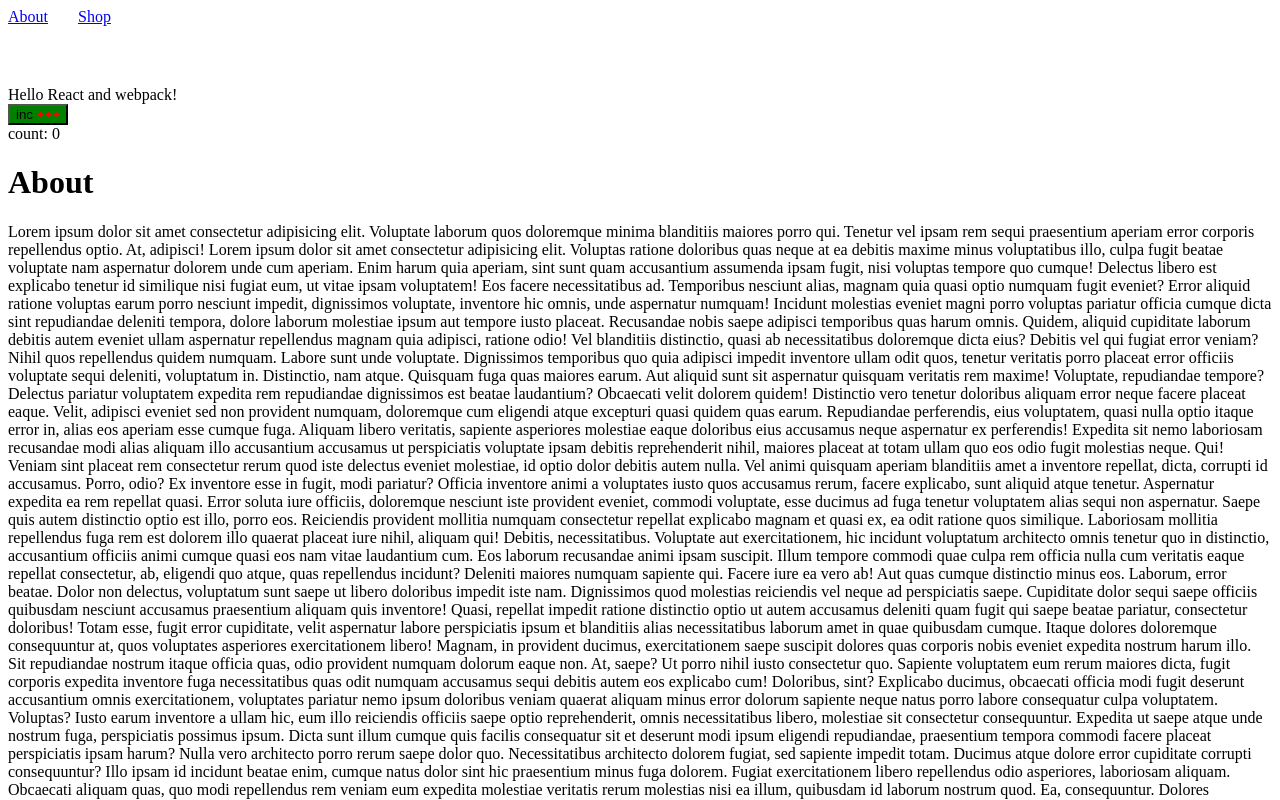
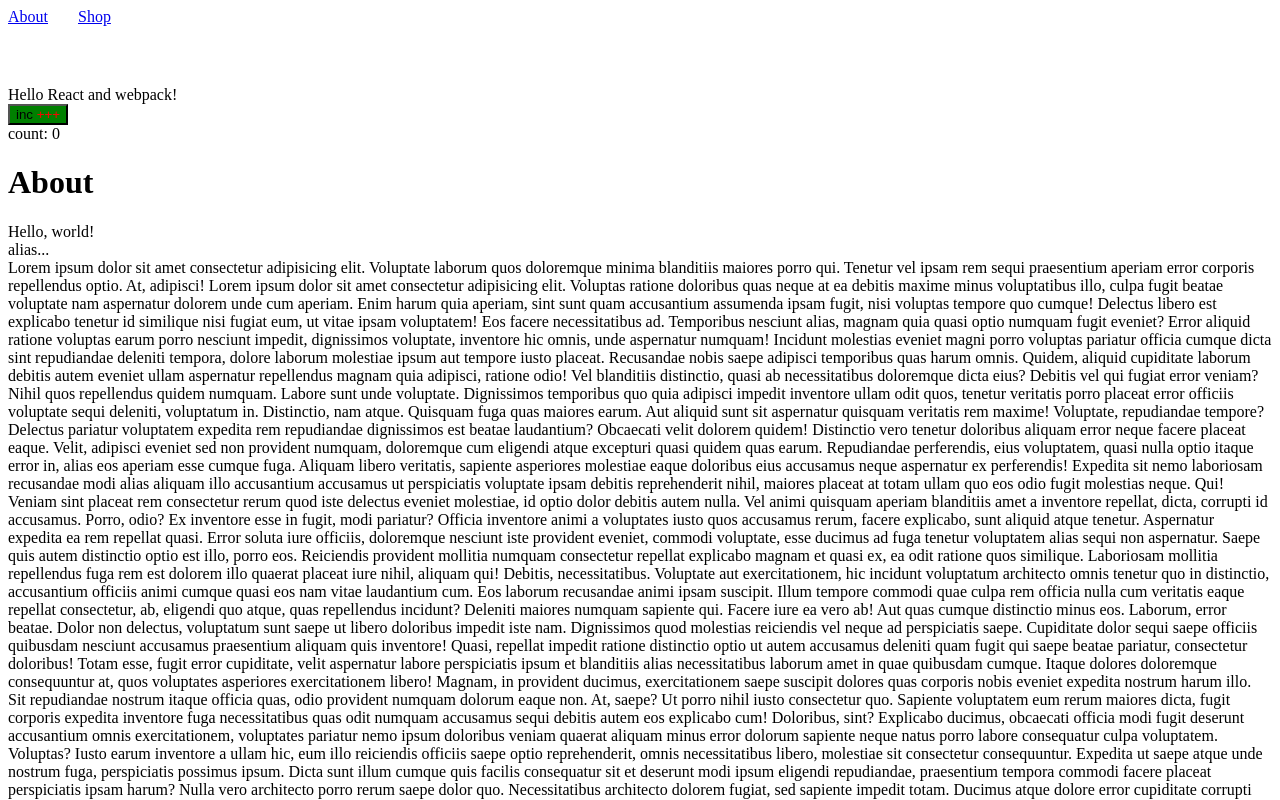
Before and after one commit to pavelpalonko/webpack-template, a React app: page /about in a window 1280 px wide. Shown: the top 800 px of the page. Built offline with nearby package versions, Linux system fonts and the light colour scheme.

Commit message:
added alias, resolved paths

```diff
--- /dev/null
+++ b/src/components/temp-a-p/folder/folder-next/alias-template.tsx
@@ -0,0 +1,12 @@
+// без додавання аліасів
+// import { Template } from "../../../../template";
+
+import { Template } from "@/template";
+
+export function AliasTemplate() {
+  return (
+    <div>
+      Hello, world! <Template />
+    </div>
+  );
+}
--- a/src/pages/About.tsx
+++ b/src/pages/About.tsx
@@ -1,4 +1,6 @@
 // import { uniqueId } from "lodash";
+
+import { AliasTemplate } from "@/components/temp-a-p/folder/folder-next/alias-template";
 
 export default function About() {
   // const un = uniqueId("prefff--");
@@ -8,6 +10,8 @@ export default function About() {
       <h1>About</h1>
 
       {/* <div>{un}</div> */}
+
+      <AliasTemplate />
 
       <section>
         Lorem ipsum dolor sit amet consectetur adipisicing elit. Voluptate
--- /dev/null
+++ b/src/template.tsx
@@ -0,0 +1,3 @@
+export function Template() {
+  return <div>alias...</div>;
+}
--- a/tsconfig.json
+++ b/tsconfig.json
@@ -11,7 +11,11 @@
     "allowJs": true,
     "moduleResolution": "node",
     "allowSyntheticDefaultImports": true,
-    "esModuleInterop": true
+    "esModuleInterop": true,
+
+    "paths": {
+      "@/*": ["./src/*"]
+    }
   },
 
   "ts-node": {
--- a/webpack.config.ts
+++ b/webpack.config.ts
@@ -96,6 +96,9 @@ export default (env: EnvVariables) => {
     },
     resolve: {
       extensions: [".tsx", ".ts", ".js"],
+      alias: {
+        "@": path.resolve(__dirname, "src"),
+      },
     },
 
     plugins: [
```
